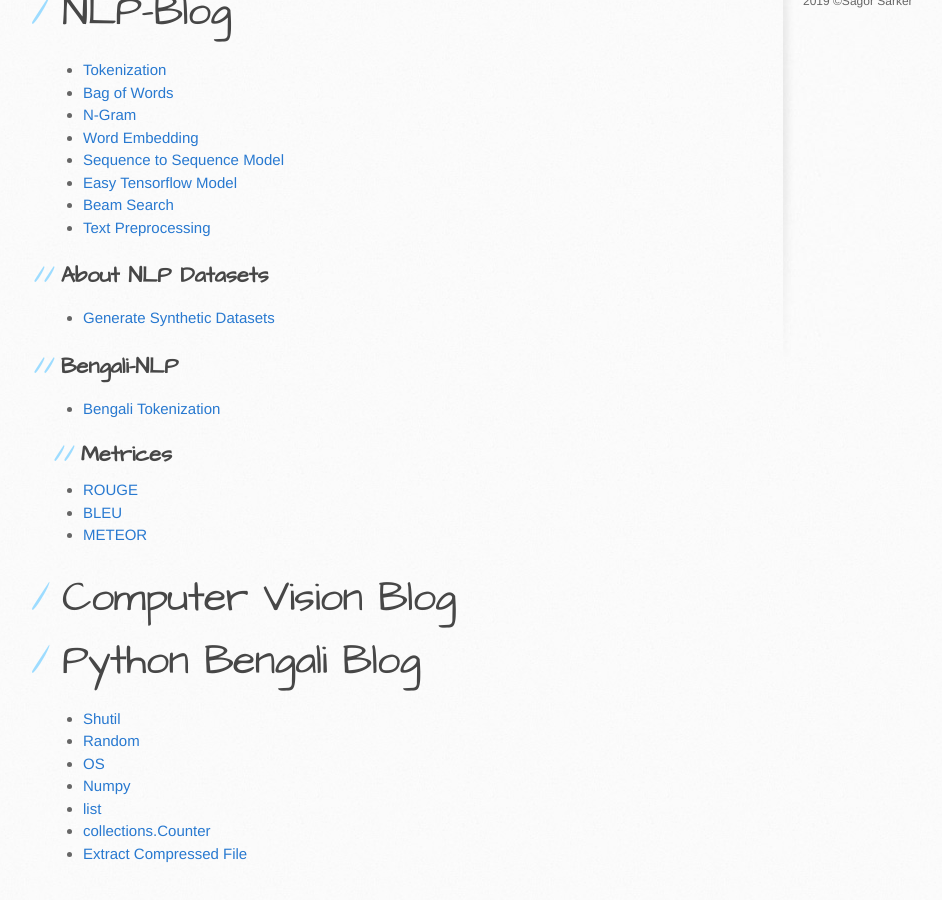
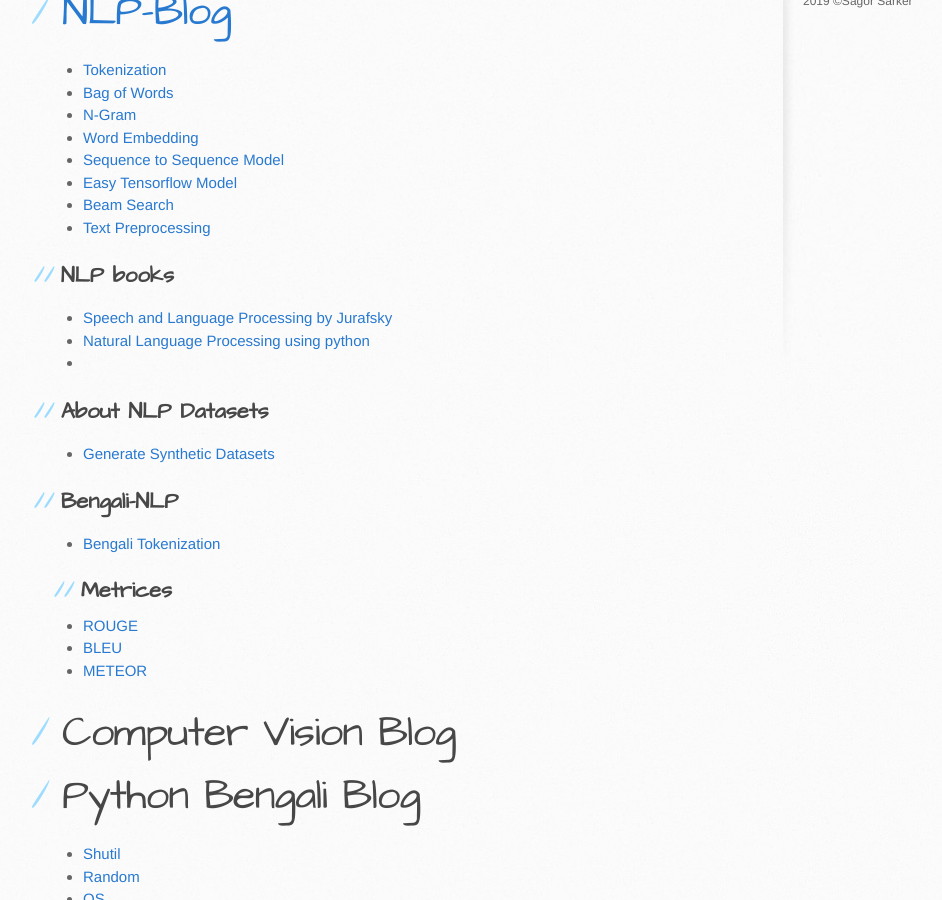
Before and after one commit to sagorbrur/sagorbrur.github.io, a Jekyll site: the page built from index.md, in a window 1280 px wide and 900 px high, scrolled down 379 px. Shown: the whole window, without its empty margins (107-1049 px from the left). Built offline with Jekyll 4.4.1, drawn with Linux system fonts in a browser that asks for light colours; our own code applies the rules of GitHub Pages for plain Markdown files.

Commit message:
Update index.md

```diff
--- a/index.md
+++ b/index.md
@@ -1,7 +1,7 @@
 # Welcome to my Github Page
 Hello! This is [Sagor Sarker](https://www.linkedin.com/in/sagor-sarker/), an enthusiastic artificial initelligence learner.
 I am currently working as a Researcher and Developer at [Semantics lab](http://semanticslab.net/)
-# NLP-Blog
+# [NLP-Blog](https://sagorbrur.github.io/blog/)
 * [Tokenization](tokenization.md)
 * [Bag of Words](bow.md)
 * [N-Gram](ngram.md)
@@ -10,6 +10,11 @@
 * [Easy Tensorflow Model](easy-tensorflow.md)
 * [Beam Search](beamsearch.md)
 * [Text Preprocessing](preprocessing/text_preprocessing.md)
+
+## NLP books
+* [Speech and Language Processing by Jurafsky](https://web.stanford.edu/~jurafsky/slp3/ed3book.pdf)
+* [Natural Language Processing using python](https://www.nltk.org/book/)
+*
 
 ## About NLP Datasets
 * [Generate Synthetic Datasets](https://github.com/sagorbrur/Data_Generation)
```
